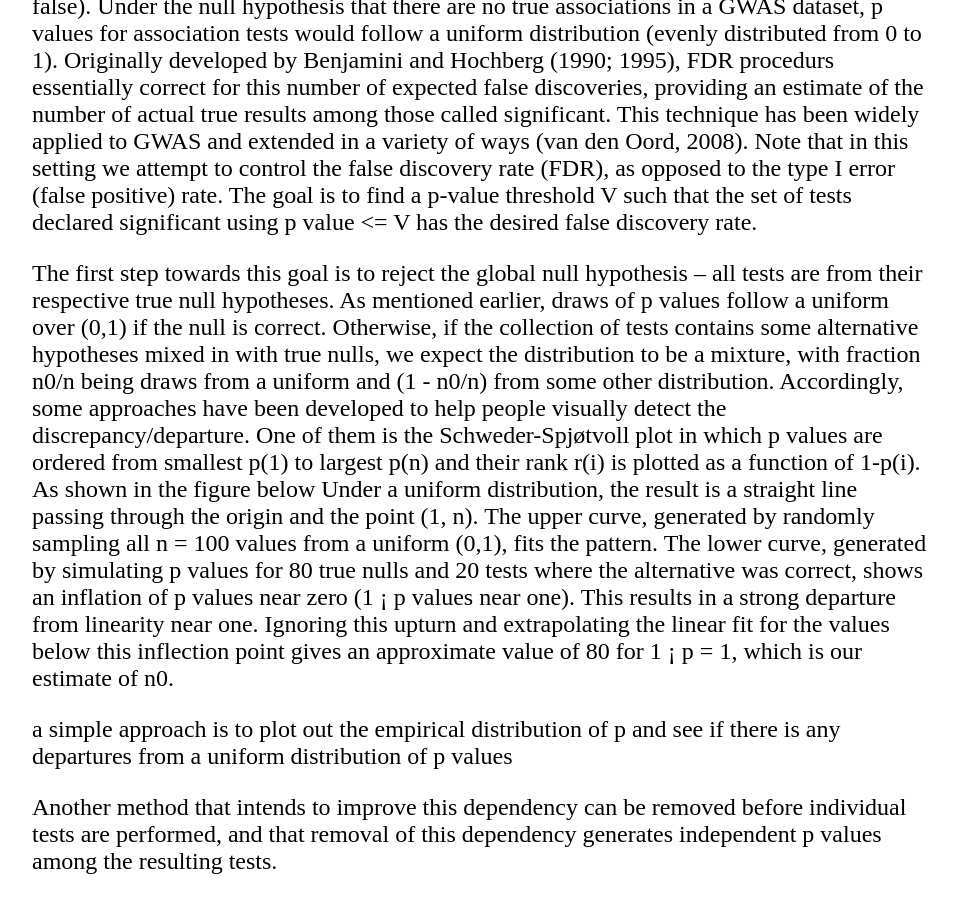
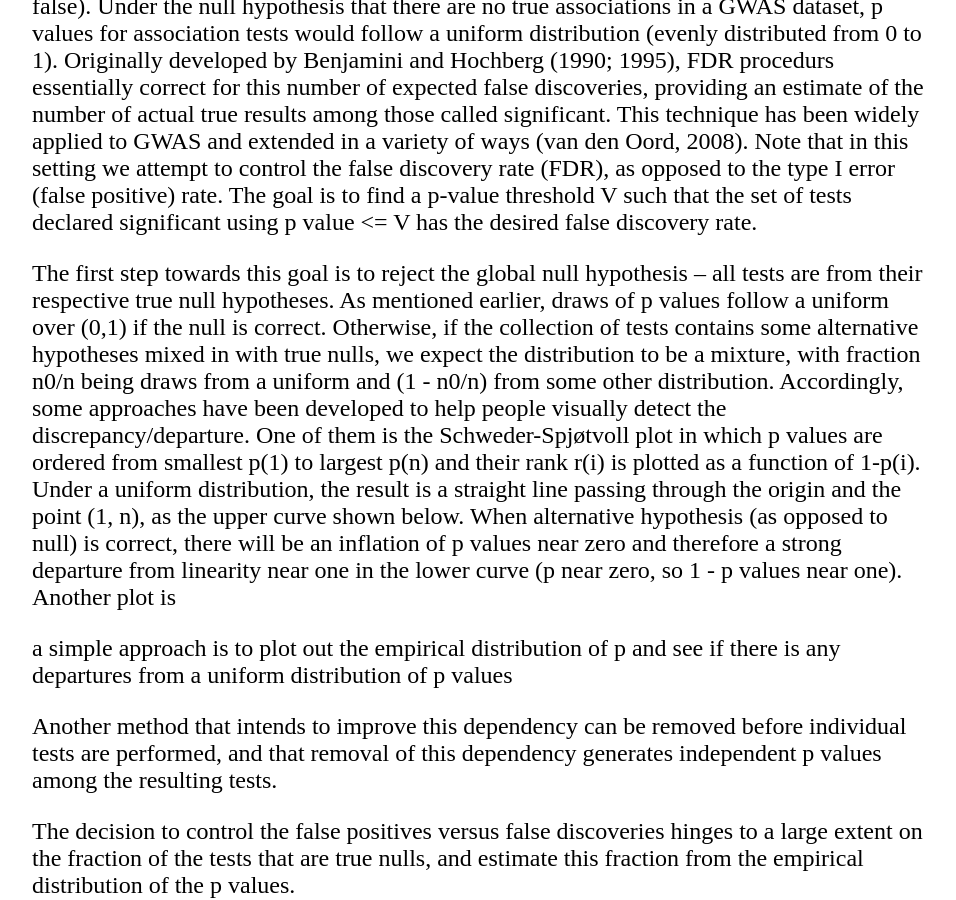
Before and after one commit to lybird300/lybird300.github.io, a Jekyll site: the page built from _posts/2015-10-19-multiple-test-correction.md, in a window 1280 px wide and 900 px high, scrolled down 1461 px. Shown: the whole window, without its empty margins (160-1116 px from the left). Built offline with Jekyll 4.4.1, drawn with Linux system fonts in a browser that asks for light colours; some of the changed text lies outside the part shown.

Commit message:
Update 2015-10-19-multiple-test-correction.md

```diff
--- a/_posts/2015-10-19-multiple-test-correction.md
+++ b/_posts/2015-10-19-multiple-test-correction.md
@@ -11,13 +11,7 @@
 
 Another approach to improving power does not try to adjust the false positive rate (alpha): if we expect some reasonable number of the hypotheses to be false, then it would be more appropriate to control the fraction of false positives in those tests we declare to be significant (i.e., false discoveries) than to avoid any false positives. This is especially true in large-scale exploratory experiments whose aim is to discover potential candidates for further studies. The method estimates false discovery rate (FDR) -- the proportion of significant results (usually at alpha = 0.05) that are false positives (i.e., the proportion of positive tests that are false). Under the null hypothesis that there are no true associations in a GWAS dataset, p values for association tests would follow a uniform distribution (evenly distributed from 0 to 1). Originally developed by Benjamini and Hochberg (1990; 1995), FDR procedurs essentially correct for this number of expected false discoveries, providing an estimate of the number of actual true results among those called significant. This technique has been widely applied to GWAS and extended in a variety of ways (van den Oord, 2008). Note that in this setting we attempt to control the false discovery rate (FDR), as opposed to the type I error (false positive) rate. The goal is to find a p-value threshold V such that the set of tests declared significant using p value <= V has the desired false discovery rate.
 
-The first step towards this goal is to reject the global null hypothesis -- all tests are from their respective true null hypotheses. As mentioned earlier, draws of p values follow a uniform over (0,1) if the null is correct. Otherwise, if the collection of tests contains some alternative hypotheses mixed in with true nulls, we expect the distribution to be a mixture, with fraction n0/n being draws from a uniform and (1 - n0/n) from some other distribution. Accordingly, some approaches have been developed to help people visually detect the discrepancy/departure. One of them is the Schweder-Spjøtvoll plot in which p values are ordered from smallest p(1) to largest p(n) and their rank r(i) is plotted as a function of 1-p(i). As shown in the figure below Under a uniform distribution, the result is a straight line passing through the origin and the point (1, n). The upper curve, generated by randomly
-sampling all n = 100 values from a uniform (0,1), fits the pattern. The lower curve, generated
-by simulating p values for 80 true nulls and 20 tests where the alternative was correct, shows
-an inflation of p values near zero (1 ¡ p values near one). This results in a strong departure
-from linearity near one. Ignoring this upturn and extrapolating the linear fit for the values
-below this inflection point gives an approximate value of 80 for 1 ¡ p = 1, which is our
-estimate of n0.
+The first step towards this goal is to reject the global null hypothesis -- all tests are from their respective true null hypotheses. As mentioned earlier, draws of p values follow a uniform over (0,1) if the null is correct. Otherwise, if the collection of tests contains some alternative hypotheses mixed in with true nulls, we expect the distribution to be a mixture, with fraction n0/n being draws from a uniform and (1 - n0/n) from some other distribution. Accordingly, some approaches have been developed to help people visually detect the discrepancy/departure. One of them is the Schweder-Spjøtvoll plot in which p values are ordered from smallest p(1) to largest p(n) and their rank r(i) is plotted as a function of 1-p(i). Under a uniform distribution, the result is a straight line passing through the origin and the point (1, n), as the upper curve shown below. When alternative hypothesis (as opposed to null) is correct, there will be an inflation of p values near zero and therefore a strong departure from linearity near one in the lower curve (p near zero, so 1 - p values near one). Another plot is
 
  a simple approach is to plot out the empirical distribution of p and see if there is any departures from a uniform distribution of p values
 
```
Also changed, not shown: other parts of _posts/2015-10-19-multiple-test-correction.md (+1 -1 lines).
